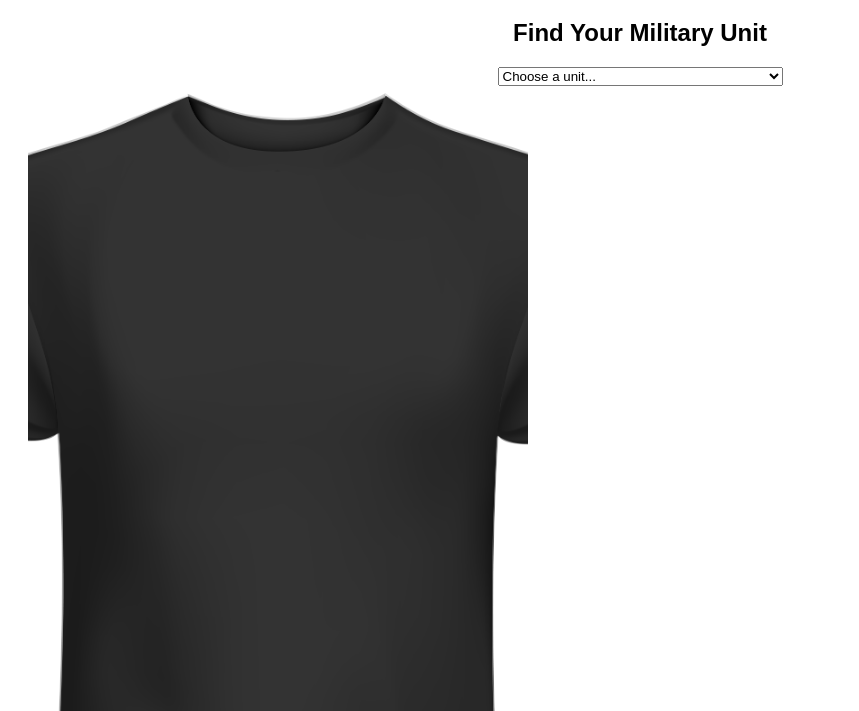
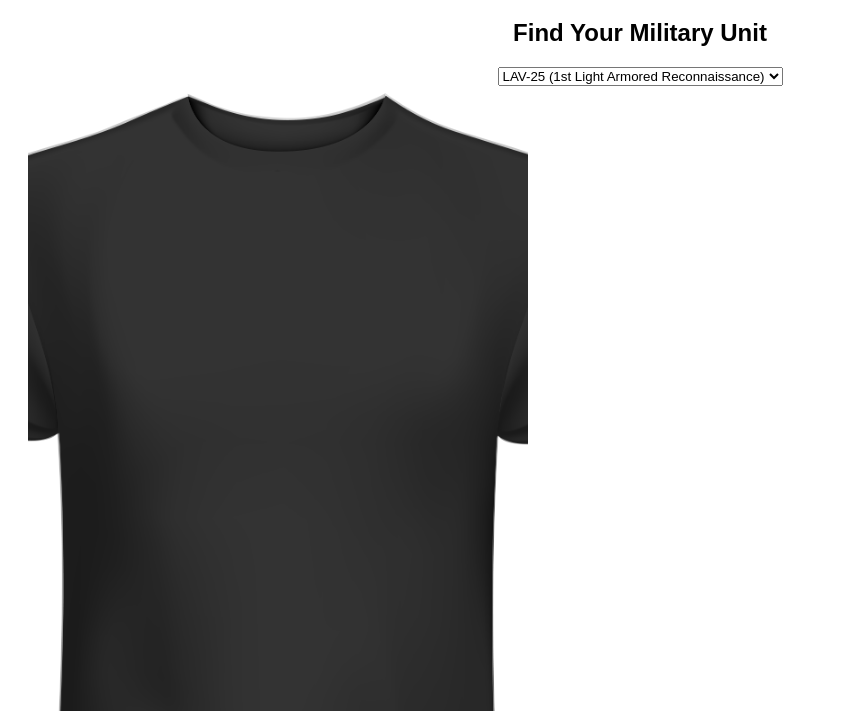
Before and after one commit to calebmelies/bft, an Astro site: page / in a window 1280 px wide. Shown: the part 89-800 px from the top of the page, without its empty margins (0-859 px from the left). Built offline with nearby package versions, Linux system fonts and the light colour scheme; Astro itself is replaced by a stand-in of ours.

Commit message:
changed default value

```diff
--- a/src/components/MilitaryUnitSelector.jsx
+++ b/src/components/MilitaryUnitSelector.jsx
@@ -13,7 +13,7 @@ const MilitaryUnitSelector = ({ onUnitSelect }) => {
   return (
       <div>
         <h2>Find Your Military Unit</h2>
-        <select onChange={(e) => onUnitSelect(e.target.value)} defaultValue="">
+        <select onChange={(e) => onUnitSelect(e.target.value)} defaultValue="lav25">
           <option value="" disabled>
             Choose a unit...
           </option>
```
